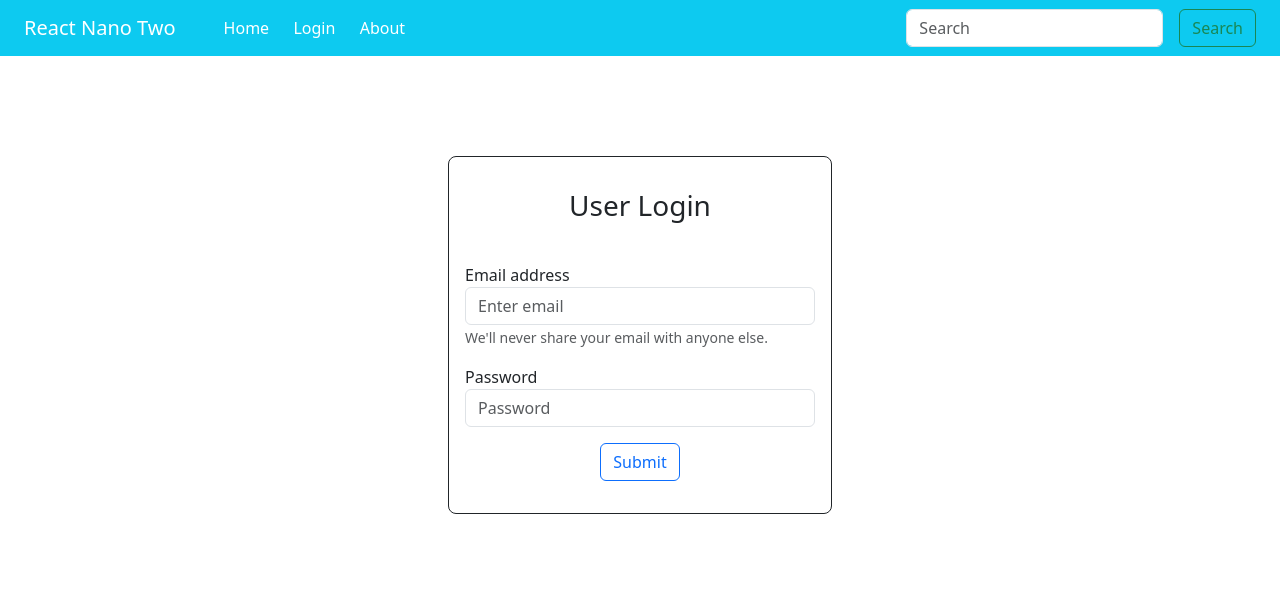
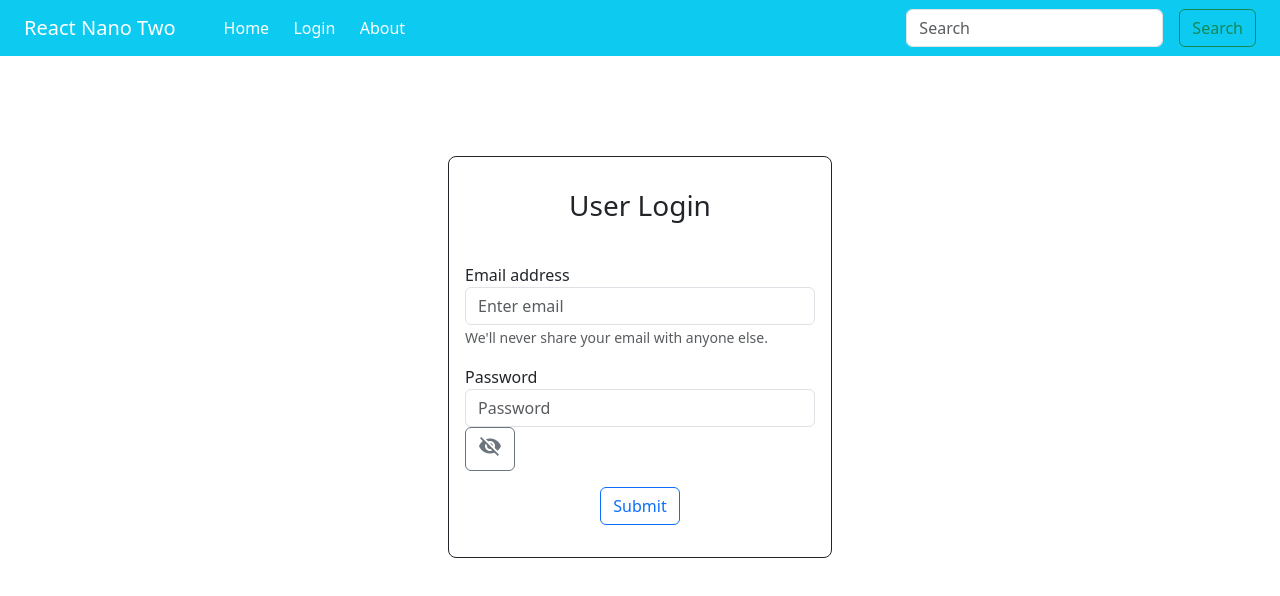
Before and after one commit to harsh3608/nano-two, a React (Vite) app: page /login in a window 1280 px wide. Shown: the top 596 px of the page. Built offline with nearby package versions, Linux system fonts and the light colour scheme.

Commit message:
incompletely added toggling for password visibility

```diff
--- a/index.html
+++ b/index.html
@@ -1,10 +1,15 @@
 <!DOCTYPE html>
 <html>
+
 <head>
   <title>React ShowTime</title>
 </head>
+
 <body>
   <div id="root"></div>
   <script type="module" src="./src/index.jsx"></script>
+  <link href="https://fonts.googleapis.com/css2?family=Roboto:wght@300;400;500&display=swap" rel="stylesheet">
+  <link href="https://fonts.googleapis.com/icon?family=Material+Icons" rel="stylesheet">
 </body>
+
 </html>
--- a/src/Login.jsx
+++ b/src/Login.jsx
@@ -1,7 +1,6 @@
 import React, { Component } from "react";
 import "./styles/login.css";
-import { withRouter, useHistory } from 'react-router-dom';
-
+import { withRouter, useHistory } from "react-router-dom";
 
 class LoginForm extends Component {
   constructor(props) {
@@ -10,6 +9,7 @@ class LoginForm extends Component {
     this.state = {
       email: "",
       password: "",
+      showPassword: false,
     };
 
     this.emailChange = this.emailChange.bind(this);
@@ -17,7 +17,10 @@ class LoginForm extends Component {
     this.handleSubmit = this.handleSubmit.bind(this);
   }
 
-
+  togglePasswordVisibility = () => {
+    this.state.showPassword = !this.state.showPassword;
+    console.log(this.state.showPassword);
+  };
 
   emailChange(event) {
     this.setState({
@@ -46,20 +49,19 @@ class LoginForm extends Component {
       body: JSON.stringify({
         email: this.state.email,
         password: this.state.password,
+      }),
     })
-    })
-    .then(res => res.json())
+      .then((res) => res.json())
       .then((result) => {
-      if(result.isSuccess){
+        if (result.isSuccess) {
           window.alert("logged in successfully.");
           console.log("logged in successfully.");
           localStorage.setItem("token", result.response.token);
-        history.push('/home');
-      }
-      else{
+          history.push("/home");
+        } else {
           console.log("log in failed.");
         }
-    })
+      });
 
     event.preventDefault();
   }
@@ -95,13 +97,26 @@ class LoginForm extends Component {
               <div className="form-group">
                 <label htmlFor="password">Password</label>
                 <input
-                  type="password"
+                  type="this.state.showPassword ? 'text' : 'password'"
                   className="form-control"
                   id="password"
                   value={this.state.password}
                   onChange={this.passwordChange}
                   placeholder="Password"
                 />
+                <div className="input-group-append">
+                  <button
+                    type="button"
+                    className="btn btn-outline-secondary"
+                    onClick={this.togglePasswordVisibility}
+                  >
+                    {this.state.showPassword ? (
+                      <span className="material-icons">visibility</span>
+                    ) : (
+                      <span className="material-icons">visibility_off</span>
+                    )}
+                  </button>
+                </div>
               </div>
             </div>
 
--- a/src/styles/login.css
+++ b/src/styles/login.css
@@ -5,3 +5,8 @@
     margin-left: 35%;
     border: solid 1px ;
 }
+
+.form-box:hover{
+    scale:1.2;
+    box-shadow: inset;
+}
```
Lines whose indentation alone changed are shown as unchanged.
